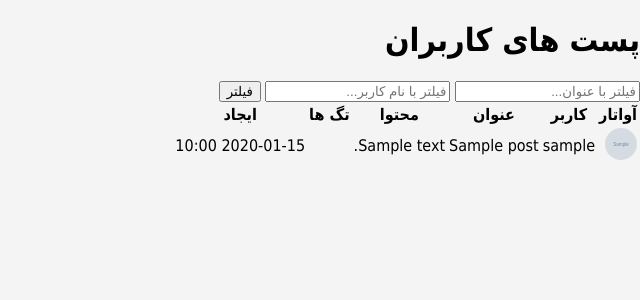
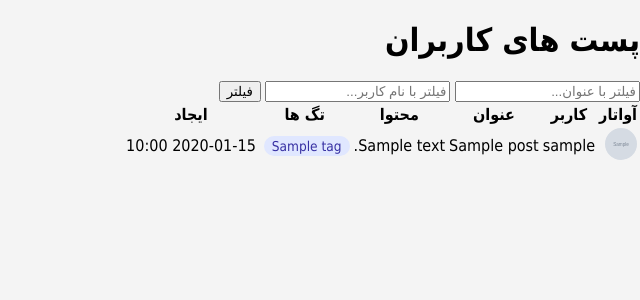
Before and after one commit to AlirezaAsady/flask-blog-platform, a Flask app: page /users/posts/showall in a window 1280 px wide. Shown: the part 53-353 px from the top of the page, without its empty margins (640-1280 px from the left). Run offline with Flask 3, Linux system fonts and the light colour scheme; tables that the repository leaves empty hold one stand-in row (values such as "Sample post"); grey boxes marked "Sample" are stand-in pictures.

Commit message:
feat(posts): add post tagging and tag filtering

```diff
--- a/app.py
+++ b/app.py
@@ -1,4 +1,5 @@
 import os
+import re
 import logging
 from flask import Flask, request, url_for, redirect, render_template, flash, session
 from models import (
@@ -16,6 +17,8 @@ from models import (
     delete_post__db,
     update_post__db,
     get_all_posts__db,
+    add_tag_to_post__db,
+    get_posts_by_tag__db,
 )
 from dotenv import load_dotenv
 from log_setup import get_logger
@@ -46,6 +49,12 @@ def login_required(f):
         return f(*args, **kwargs)
 
     return decorated_function
+
+
+# ---------------- tag --------------------------------
+def parse_tag_input(raw_input):
+    tags = re.split(r"[,\s]+", raw_input.strip())
+    return [tag for tag in tags if tag]
 
 
 # -------------------* HOME *--------------------------
@@ -284,13 +293,12 @@ def posts_create():
     if request.method == "POST":
         title = request.form.get("title")
         content = request.form.get("content")
-        # tags_raw = request.form.get("tags", "")
+        tags_raw = request.form.get("tags", "")
         success, message, result = create_post__db(user_id, title, content)
         if success:
-            # TODO: tags
-            # tags = parse_tag_input(tags_raw)
-            # for tag_name in tags:
-            #     add_tag_to_post__db(result.post_id, tag_name)
+            tags = parse_tag_input(tags_raw)
+            for tag_name in tags:
+                add_tag_to_post__db(result.post_id, tag_name)
 
             flash(message, "success")
             flash(
@@ -385,6 +393,19 @@ def posts_list_all():
 # ------------------------------------------------------
 
 
+# ----------------* tag *--------------------------------
+# ---------------- tag: posts_by_tag --------------------
+@app.route("/users/posts/tag/<tag_name>")
+def posts_by_tag(tag_name):
+    success, message, posts = get_posts_by_tag__db(tag_name)
+
+    if not success:
+        flash(message, "error")
+        posts = []
+
+    return render_template("posts_by_tag.html", posts=posts, tag_name=tag_name)
+
+
 # ---------------*** Error Handler ***------------------
 # --------------- app: error_handling -----------------
 @app.errorhandler(404)
--- a/models.py
+++ b/models.py
@@ -7,6 +7,7 @@ from sqlalchemy import (
     Text,
     DateTime,
     ForeignKey,
+    Table,
 )
 from sqlalchemy.orm import declarative_base, sessionmaker, relationship
 from sqlalchemy.exc import IntegrityError
@@ -68,10 +69,22 @@ class Profile(Base):
 
 
 # ---------------# models: post_tags #-----------------
-# TODO: Table for tag and post
+post_tags = Table(
+    "post_tags",
+    Base.metadata,
+    Column("post_id", Integer, ForeignKey("posts.post_id"), primary_key=True),
+    Column("tag_id", Integer, ForeignKey("tags.id"), primary_key=True),
+)
+
 
 # ---------------- models: tag ------------------------
-# TODO: create tag
+class Tag(Base):
+    __tablename__ = "tags"
+
+    id = Column(Integer, primary_key=True)
+    name = Column(String(50), nullable=False, unique=True)
+
+    a_posts = relationship("Post", secondary=post_tags, back_populates="a_tags")
 
 
 # ---------------- models: post -----------------------
@@ -86,6 +99,7 @@ class Post(Base):
     user_id = Column(Integer, ForeignKey("users.id"), nullable=False)
 
     a_user = relationship("User", back_populates="a_posts")
+    a_tags = relationship("Tag", secondary=post_tags, back_populates="a_posts")
 
     def __repr__(self):
         return f"<post id= {self.post_id}: title= {self.title} content= {self.content} created_at= {self.created_at}>"
@@ -351,3 +365,65 @@ def get_all_posts__db(title_filter=None, user_filter=None):
 
 
 # -----------------------------------------------------
+
+
+# --------------------* Tag *--------------------------
+# ------------------ Tag: create ----------------------
+def get_or_create_tag__db(tag_name):
+    try:
+        tag = session.query(Tag).filter(Tag.name == tag_name).one_or_none()
+        if tag:
+            return tag
+
+        try:
+            new_tag = Tag(name=tag_name)
+            session.add(new_tag)
+            session.flush()
+            return new_tag
+        except IntegrityError:
+            session.rollback()
+            return session.query(Tag).filter(Tag.name == tag_name).one()
+
+    except Exception as e:
+        session.rollback()
+        logger.error(f"Error in get_or_create_tag__db(tag_name={tag_name}): {e}")
+        return None
+
+
+def add_tag_to_post__db(post_id, tag_name):
+    try:
+        post = session.query(Post).filter(Post.post_id == post_id).one_or_none()
+        if not post:
+            return False, "پست پیدا نشد"
+
+        tag = get_or_create_tag__db(tag_name)
+        if not tag:
+            return False, "خطا در ساخت یا پیدا کردن تگ"
+
+        if tag not in post.a_tags:
+            post.a_tags.append(tag)
+            session.commit()
+            return True, "تگ با موفقیت اضافه شد"
+
+        return True, "این تگ از قبل روی این پست وجود دارد"
+
+    except Exception as e:
+        session.rollback()
+        logger.error(
+            f"Error in add_tag_to_post__db(post_id={post_id}, tag_name={tag_name}): {e}"
+        )
+        return False, "Something went wrong, please try again"
+
+
+def get_posts_by_tag__db(tag_name):
+    try:
+        tag = session.query(Tag).filter(Tag.name == tag_name).one_or_none()
+        if not tag:
+            return True, "تگی با این نام پیدا نشد", []
+
+        return True, "Posts loaded successfully", tag.a_posts
+
+    except Exception as e:
+        session.rollback()
+        logger.error(f"Error in get_posts_by_tag__db(tag_name={tag_name}): {e}")
+        return False, "Something went wrong, please try again", None
--- a/static/style.css
+++ b/static/style.css
@@ -67,6 +67,17 @@ nav a:hover {
   border-color: #4a90d9;
 }
 
+.tag-badge {
+  display: inline-block;
+  background-color: #e0e7ff;
+  color: #3730a3;
+  padding: 2px 8px;
+  border-radius: 12px;
+  font-size: 0.85em;
+  margin-inline-end: 4px;
+  text-decoration: none;
+}
+
 .flash-message {
   padding: 10px 15px;
   margin: 10px 0;
--- a/templates/posts_list_all.html
+++ b/templates/posts_list_all.html
@@ -45,7 +45,15 @@
       <td>{{ post.a_user.username }}</td>
       <td>{{ post.title }}</td>
       <td>{{ post.content }}</td>
-      <td></td>
+      <td>
+        {% for tag in post.a_tags %}
+        <a
+          href="{{ url_for('posts_by_tag', tag_name=tag.name) }}"
+          class="tag-badge"
+          >{{ tag.name }}</a
+        >
+        {% endfor %}
+      </td>
       <td>{{ post.created_at.strftime('%Y-%m-%d %H:%M') }}</td>
     </tr>
     {% endfor %}
```
Also changed, not shown: templates/posts_by_tag.html (added, +37 -0 lines), templates/posts_create.html (+8 -0 lines).
